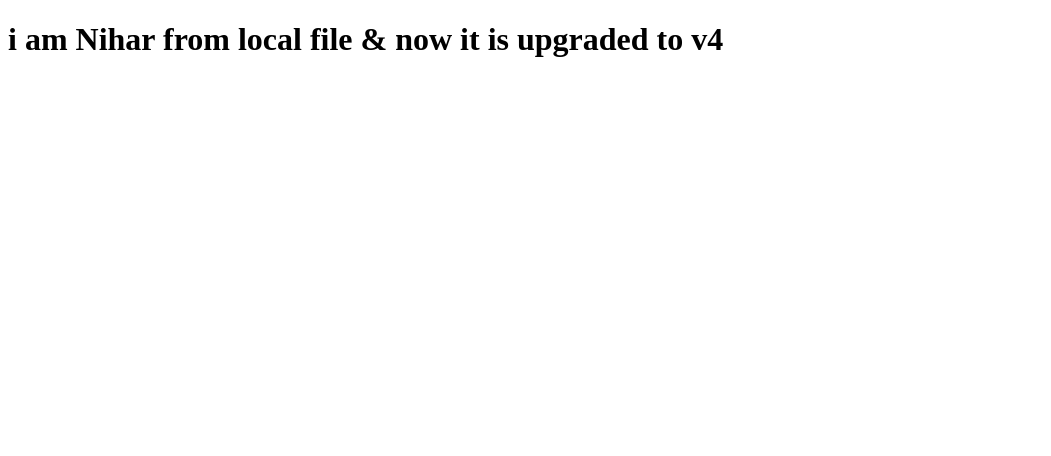
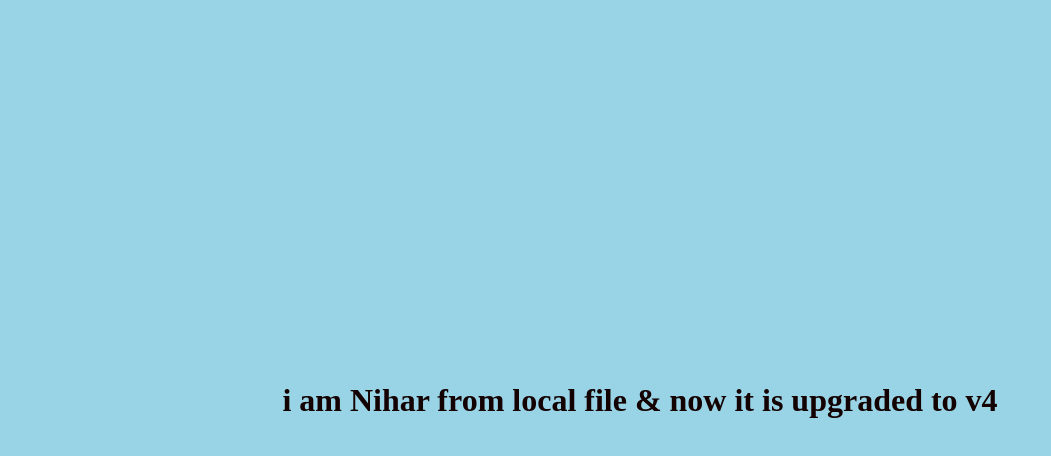
Before and after one commit to Nihar809/myrepo, a plain HTML site: page index.html in a window 1280 px wide. Shown: the whole page, without its empty margins (0-1051 px from the left). Drawn offline with Linux system fonts and the light colour scheme.

Commit message:
latest changes

```diff
--- a/index.html
+++ b/index.html
@@ -3,6 +3,7 @@
 <head>
     <meta charset="UTF-8">
     <meta name="viewport" content="width=device-width, initial-scale=1.0">
+    <link rel="stylesheet" href="styles.css">
     <title>Document</title>
 </head>
 <body>
--- /dev/null
+++ b/styles.css
@@ -0,0 +1,15 @@
+body{
+    background: rgb(152, 212, 230);
+    /* font-family: rgb(185, 45, 45); */
+    color: rgb(20, 2, 2);
+    margin: 0;
+    padding: 0;
+    display: flex;
+    justify-content: center;
+    align-items: center;
+    height: 100vh;
+}
+h1{
+    font-size: 2em;
+    text-align: center;
+}
```
Also changed, not shown: ddd.css (added).
